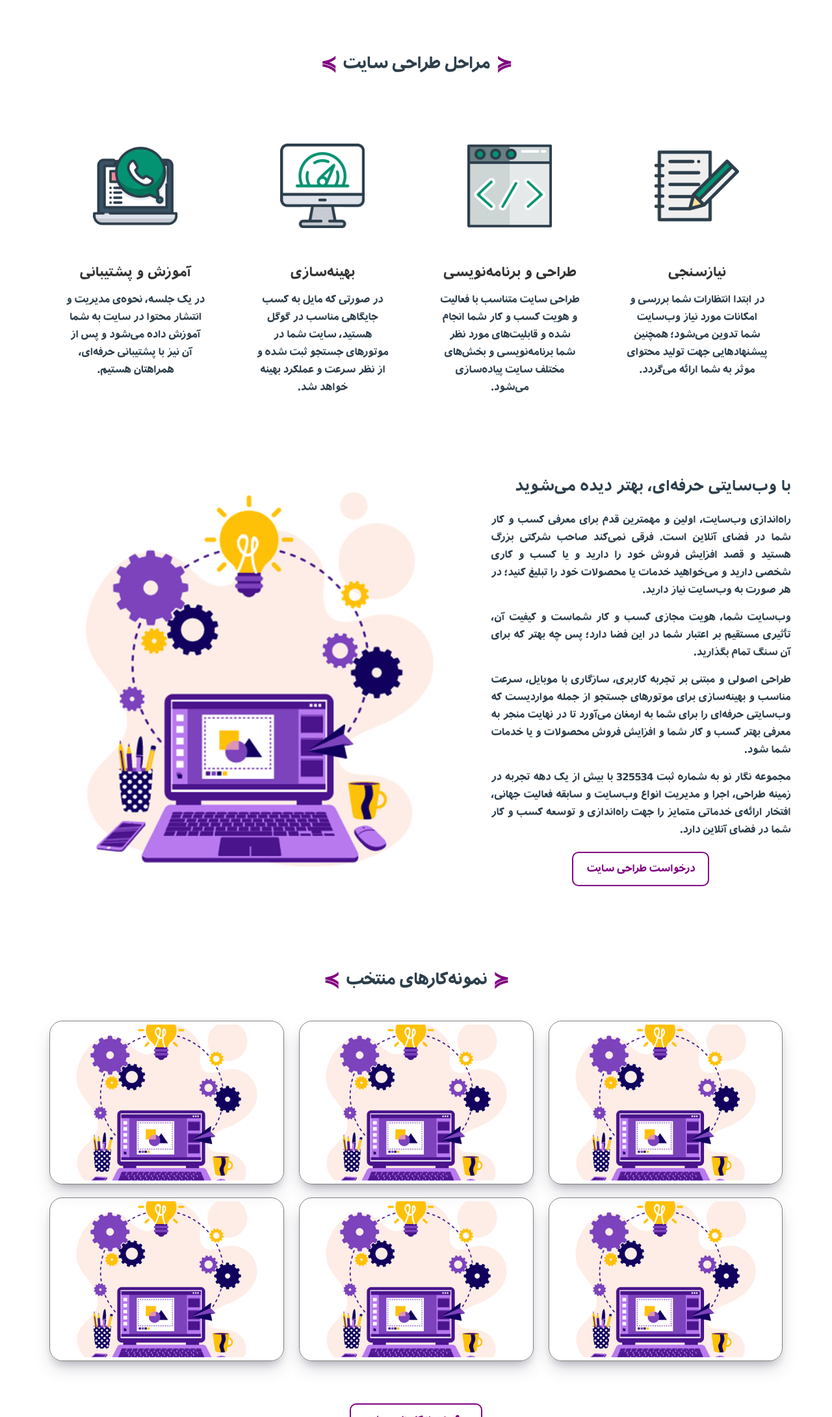
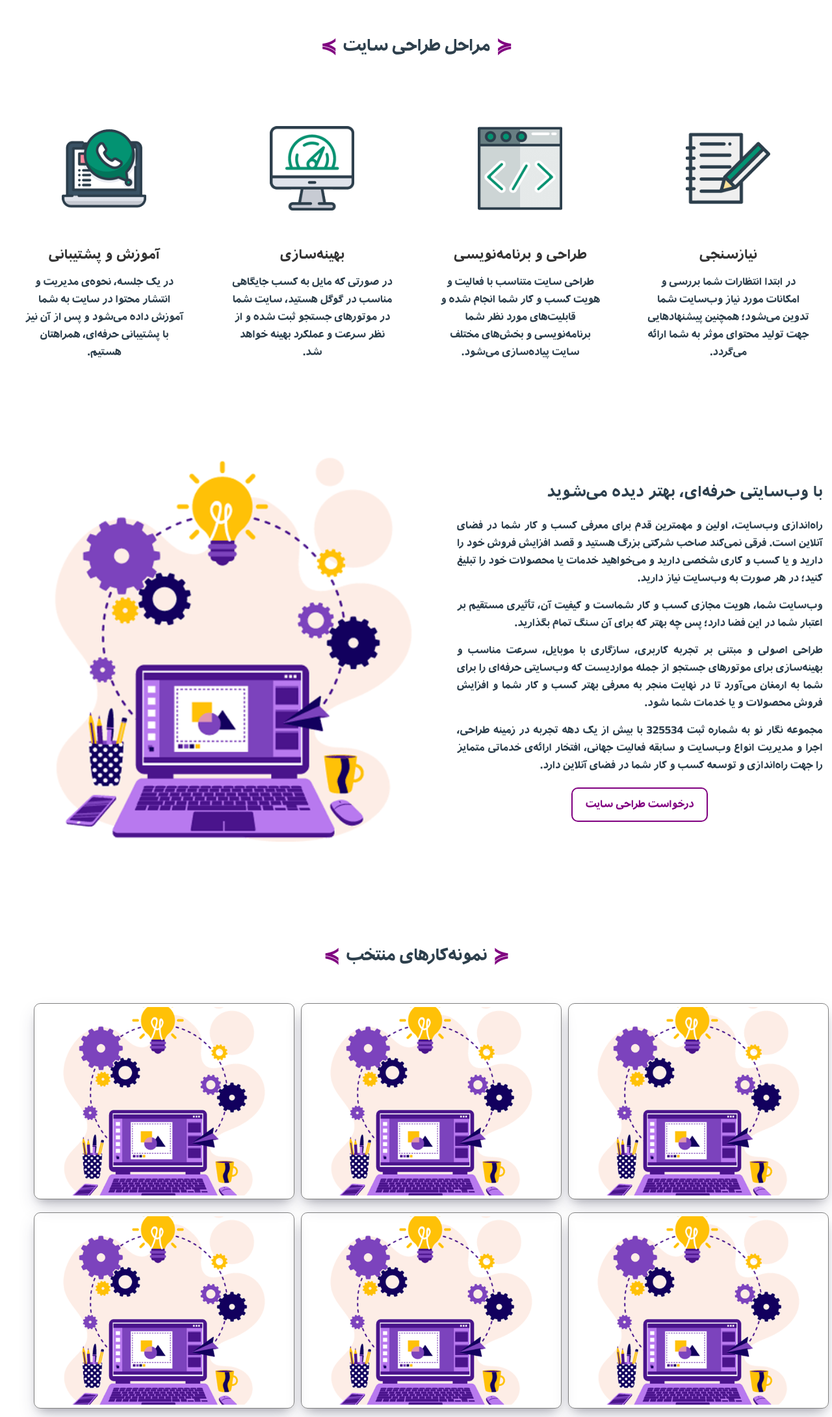
Before and after one commit to paraxin-company/paraxin, a plain HTML site: page services/web-design.html in a window 1280 px wide. Shown: the part 1300-3481 px from the top of the page at 65% size. Drawn offline with Linux system fonts and the light colour scheme; files whose address does not match are found by name.

Commit message:
The pages home.html, web-design.html and form-builder.html are responsive now

```diff
--- a/services/style/services-style.css
+++ b/services/style/services-style.css
@@ -1,13 +1,4 @@
 @import url("../../style/base.css");
-.section{
-    margin: 25px 0px;
-    padding: 20px 0px 40px;
-}
-.section ul{
-    list-style-type: none;
-    display: flex;
-    flex-wrap: wrap;
-}
 .caption{
     display: flex;
     justify-content: center;
@@ -46,9 +37,8 @@
     display: flex;
     align-items: center;
     justify-content: center;
-    background-color: yellowgreen;
+    background-color: rgb(74, 110, 3);
     margin: 15px auto 10px;
-    /* padding: 10px; */
     border-radius: 50%;
     width: 180px;
     height: 180px;
--- a/services/style/web-design.css
+++ b/services/style/web-design.css
@@ -1,6 +1,5 @@
 @import url("services-style.css");
 .ability{
-    width: 25%;
     padding: 15px 25px;
     text-align: center;
 }
@@ -52,11 +51,13 @@
     flex-wrap: wrap;
     align-items: center;
     justify-content: center;
+    flex-direction: column;
     margin: 30px 0px;
-    padding: 30px 0px
+    padding: 30px 15px
 }
 .pro-web-text{
-    width: 40%;
+    padding: 15px 0px;
+    width: 100%;
 }
 .pro-web-text h2{
     margin-bottom: 25px;
@@ -67,25 +68,23 @@
     text-align: justify;
 }
 .pro-web-img{
-    width: 60%;
+    width: 100%;
     padding-right: 20px;
     overflow: hidden;
+    padding: 15px 0px;
 }
 .pro-web-img img{
     width: 100%;
 }
 .cv-item{
     position: relative;
-    margin: 0px 5px;
-    width: 31.33%;
-    margin: 0 1% 20px;
     border: 1px solid gray;
-    border-radius: 20px;
+    border-radius: 10px;
     overflow: hidden;
     box-shadow: rgba(50, 50, 93, 0.25) 0px 13px 27px -5px, rgba(0, 0, 0, 0.3) 0px 8px 16px -8px;
 }
 .cv-item .cv-item-image{
-    height: 250px;
+    height: 300px;
 }
 .cv-item .cv-item-image img{
     width: 100%;
@@ -127,6 +126,11 @@
 .cv-item-link-padding{
     padding: 5px 10px;
 }
+.cv-responsive{
+    width: 90%;
+    margin: 10px auto;
+}
+
 .more-cv{
     margin: 25px 0px;
     display: flex;
@@ -136,3 +140,39 @@
 .more-cv i{
     padding: 0px 5px 0px 10px;
 }
+.row{
+    width: 90%;
+    margin: auto;
+}
+@media screen and (min-width: 768px){
+    .row{
+        width: 50%;
+    }
+    .cv-responsive{
+        width: 48%;
+        margin: 10px 5px;
+    }
+}
+@media screen and (min-width: 992px){
+    .row{
+        width: 33.33%;
+    }
+    .cv-responsive{
+        width: 31.33%;
+        margin: 10px 5px;
+    }
+    .pro-web{
+        flex-direction: row;
+    }
+    .pro-web-text{
+        width: 45%;
+    }
+    .pro-web-img{
+        width: 55%;
+    }
+}
+@media screen and (min-width: 1200px){
+    .row{
+        width: 25%;
+    }
+}
--- a/services/web-design.html
+++ b/services/web-design.html
@@ -2,9 +2,11 @@
 <html>
 <head>
     <title>paraxin</title>
+    <meta charset="utf-8">
+    <meta name="viewport" content="width=device-width, initial-scale=1.0">
     <link rel="stylesheet" href="style/web-design.css">
     <link rel="icon" href="../media/paraxin-icon.ico" type="image/icon">
-    <link rel="stylesheet" href="https://cdnjs.cloudflare.com/ajax/libs/font-awesome/6.2.1/css/all.min.css" integrity="sha512-MV7K8+y+gLIBoVD59lQIYicR65iaqukzvf/nwasF0nqhPay5w/9lJmVM2hMDcnK1OnMGCdVK+iQrJ7lzPJQd1w==" crossorigin="anonymous" referrerpolicy="no-referrer"/>
+    <link rel="stylesheet" href="https://cdnjs.cloudflare.com/ajax/libs/font-awesome/6.3.0/css/all.min.css" integrity="sha512-SzlrxWUlpfuzQ+pcUCosxcglQRNAq/DZjVsC0lE40xsADsfeQoEypE+enwcOiGjk/bSuGGKHEyjSoQ1zVisanQ==" crossorigin="anonymous" referrerpolicy="no-referrer" />
 </head>
 <body>
     <div class="header">
@@ -48,22 +50,22 @@
                 <h1>طراحی سایت و فروشگاه اینترنتی</h1>
             </div>
             <ul>
-                <li class="ability">
+                <li class="row ability">
                     <img src="../media/web design/responsive.png" alt="">
                     <p class="des">سازگاری با انواع دستگاه‌ها</p>
                     <p>RESPONSIVE DESIGN</p>
                 </li>
-                <li class="ability">
+                <li class="row ability">
                     <img src="../media/web design/review.png" alt="">
                     <p class="des">رضایت کامل مشتریان</p>
                     <p>CUSTOMERS SATISFACTION</p>
                 </li>
-                <li class="ability">
+                <li class="row ability">
                     <img src="../media/web design/support.png" alt="">
                     <p class="des">یک سال پشتیبانی رایگان</p>
                     <p>ONE YEAR FREE SUPPORT</p>
                 </li>
-                <li class="ability">
+                <li class="row ability">
                     <img src="../media/web design/seo.png" alt="عکس سئو">
                     <p class="des">بهینه برای موتورهای جستجو</p>
                     <p>OPTIMIZED FOR SEARCH ENGINES</p>
@@ -75,28 +77,28 @@
                 <h1>مراحل طراحی سایت</h1>
             </div>
             <ul>
-                <li class="level">
+                <li class="row level">
                     <div class="img">
                         <img src="../media/web design/step1.png" alt="">
                     </div>
                     <h3>نیازسنجی</h3>
                     <p>در ابتدا انتظارات شما بررسی و امکانات مورد نیاز وب‌سایت شما تدوین می‌شود؛ همچنین پیشنهادهایی جهت تولید محتوای موثر به شما ارائه می‌گردد.</p>
                 </li>
-                <li class="level">
+                <li class="row level">
                     <div class="img">
                         <img src="../media/web design/step2.png" alt="">
                     </div>
                     <h3>طراحی و برنامه‌نویسی</h3>
                     <p>طراحی سایت متناسب با فعالیت و هویت کسب و کار شما انجام شده و قابلیت‌های مورد نظر شما برنامه‌نویسی و بخش‌های مختلف سایت پیاده‌سازی می‌شود.</p>
                 </li>
-                <li class="level">
+                <li class="row level">
                     <div class="img">
                         <img src="../media/web design/step3.png" alt="">
                     </div>
                     <h3>بهینه‌سازی</h3>
                     <p>در صورتی که مایل به کسب جایگاهی مناسب در گوگل هستید، سایت شما در موتورهای جستجو ثبت شده و از نظر سرعت و عملکرد بهینه خواهد شد.</p>
                 </li>
-                <li class="level">
+                <li class="row level">
                     <div class="img">
                         <img src="../media/web design/step4.png" alt="">
                     </div>
@@ -125,7 +127,7 @@
                 <h1>نمونه‌کارهای منتخب</h1>
             </div>
             <ul>
-                <li class="cv-item">
+                <li class="cv-responsive cv-item">
                     <div class="cv-item-image">
                         <img src="../media/web design/web desing image 1.png" alt="">
                     </div>
@@ -139,7 +141,7 @@
                         </div>
                     </div>
                 </li>
-                <li class="cv-item">
+                <li class="cv-responsive cv-item">
                     <div class="cv-item-image">
                         <img src="../media/web design/web desing image 1.png" alt="">
                     </div>
@@ -153,7 +155,7 @@
                         </div>
                     </div>
                 </li>
-                <li class="cv-item">
+                <li class="cv-responsive cv-item">
                     <div class="cv-item-image">
                         <img src="../media/web design/web desing image 1.png" alt="">
                     </div>
@@ -167,7 +169,7 @@
                         </div>
                     </div>
                 </li>
-                <li class="cv-item">
+                <li class="cv-responsive cv-item">
                     <div class="cv-item-image">
                         <img src="../media/web design/web desing image 1.png" alt="">
                     </div>
@@ -181,7 +183,7 @@
                         </div>
                     </div>
                 </li>
-                <li class="cv-item">
+                <li class="cv-responsive cv-item">
                     <div class="cv-item-image">
                         <img src="../media/web design/web desing image 1.png" alt="">
                     </div>
@@ -195,7 +197,7 @@
                         </div>
                     </div>
                 </li>
-                <li class="cv-item">
+                <li class="cv-responsive cv-item">
                     <div class="cv-item-image">
                         <img src="../media/web design/web desing image 1.png" alt="">
                     </div>
--- a/style/base.css
+++ b/style/base.css
@@ -42,7 +42,7 @@ body{
     line-height: var(--line-height-p);
 }
 .body{
-    width: 90%;
+    max-width: 1300px;
     margin: auto;
 }
 .header{
@@ -219,7 +219,6 @@ footer{
 .related-links{
     padding: 25px 15px;
     display: flex;
-    max-width: 200px;
     flex-direction: column;
 }
 .related-links li a{
@@ -316,3 +315,29 @@ footer hr{
     margin-top: 20px;
     justify-content: center;
 }
+.section{
+    margin: 25px 0px;
+    padding: 20px 0px 40px;
+}
+.section ul{
+    list-style-type: none;
+    display: flex;
+    flex-wrap: wrap;
+    flex-direction: column;
+    align-items: center;
+}
+@media screen and (min-width: 768px){
+    .section ul{
+        flex-direction: row;
+    }
+}
+@media screen and (min-width: 992px){
+    .section ul{
+        flex-direction: row;
+    }
+}
+@media screen and (min-width: 1200px){
+    .section ul{
+        flex-direction: row;
+    }
+}
--- a/style/home.css
+++ b/style/home.css
@@ -1,6 +1,7 @@
 @import url("base.css");
 .text-content{
     margin: 60px 0px;
+    padding: 0px 15px;
 }
 .text-content p{
     text-align: center;
@@ -13,16 +14,6 @@
 }
 .text-content a:hover{
     text-decoration: underline;
-}
-.section{
-    margin: 25px 0px;
-    padding: 20px 0px 40px;
-}
-.section ul{
-    list-style-type: none;
-    display: flex;
-    flex-wrap: wrap;
-    flex-direction: row;
 }
 .caption{
     display: flex;
@@ -37,14 +28,19 @@
     font-size: 25px;
     letter-spacing: -2px;
 }
+.caption p{
+    text-align: center;
+}
 .form-type{
     display: flex;
     flex-direction: column;
-    flex-grow: 1;
     text-align: center;
-    padding: 15px 25px;
-    margin: 5px 5px;
-    width: 30%;
+    padding: 15px 40px;
+    width: 90%;
+    margin: 20px auto;
+}
+.form-type:hover{
+    box-shadow: rgba(17, 17, 26, 0.1) 0px 0px 16px;
 }
 .form-type img{
     width: 60%;
@@ -64,16 +60,17 @@
 }
 .ability-paraxin{
     margin: 20px 0px 50px;
+    padding: 0px 15px;
     display: flex;
     flex-wrap: wrap;
-    flex-direction: row;
+    flex-direction: column;
     align-items: center;
 }
 .ability-paraxin:nth-child(even){
     flex-direction: row-reverse;
 }
 .ability-paraxin-desc{
-    width: 45%;
+    width: 100%;
 }
 .ability-paraxin-desc h2{
     margin: 15px 0px;
@@ -86,8 +83,27 @@
 .ability-paraxin-img{
     display: flex;
     justify-content: center;
-    width: 55%;
+    width: 100%;
 }
 .ability-paraxin-img img{
     width: 85%;
 }
+@media screen and (min-width: 768px){
+    .form-type{
+        width: 49%;
+    }
+}
+@media screen and (min-width: 992px){
+    .ability-paraxin{
+        flex-direction: row;
+    }
+    .ability-paraxin-img{
+        width: 55%;
+    }
+    .ability-paraxin-desc{
+        width: 45%;
+    }
+    .form-type{
+        width: 31.33%;
+    }
+}
```
Also changed, not shown: about.html (+4 -2 lines), contact.html (+3 -1 lines), home.html (+4 -1 lines), services/Qr-code.html (+3 -1 lines), services/form-builder.html (+3 -1 lines), services/style/form-builder.css (+15 -4 lines).
